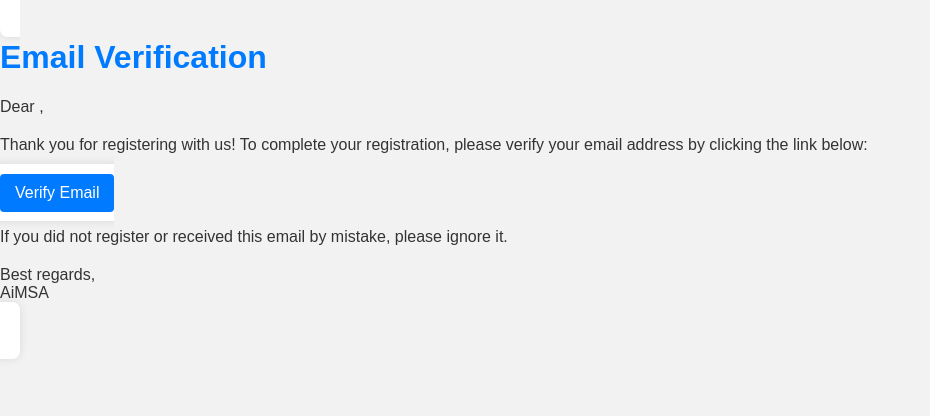
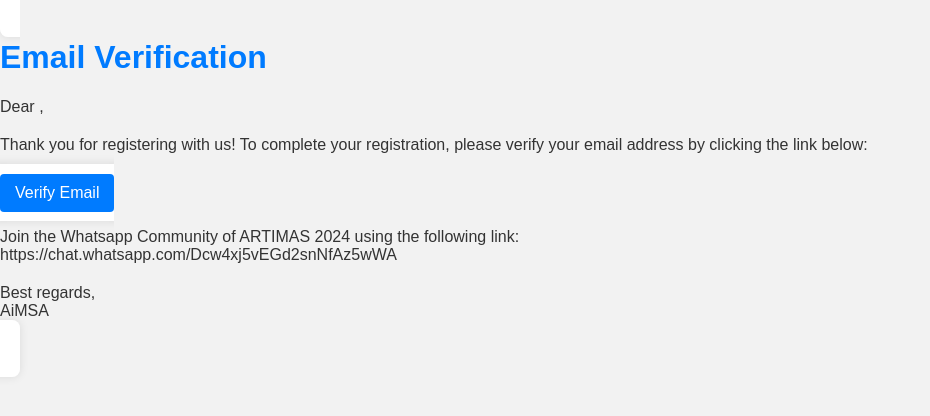
Before and after one commit to ParthHalwane/ARTIMAS-2024, a Flask app: template api/templates/email_verification.html in a window 1280 px wide. Shown: the top 416 px of the page, without its empty margins (0-930 px from the left). Run offline with Flask 2, Linux system fonts and the light colour scheme; the template is opened without the code that fills it, so the values that code supplies are empty.

Commit message:
Update email_verification.html

```diff
--- a/api/templates/email_verification.html
+++ b/api/templates/email_verification.html
@@ -56,7 +56,8 @@
 
         <a href="{{ verification_link }}">Verify Email</a>
 
-        <p>If you did not register or received this email by mistake, please ignore it.</p>
+        <p>Join the Whatsapp Community of ARTIMAS 2024 using the following link:<br>https://chat.whatsapp.com/Dcw4xj5vEGd2snNfAz5wWA</p>
+<!--         <p>If you did not register or received this email by mistake, please ignore it.</p> -->
 
         <p>Best regards,<br>AiMSA</p>
     </container>
```
